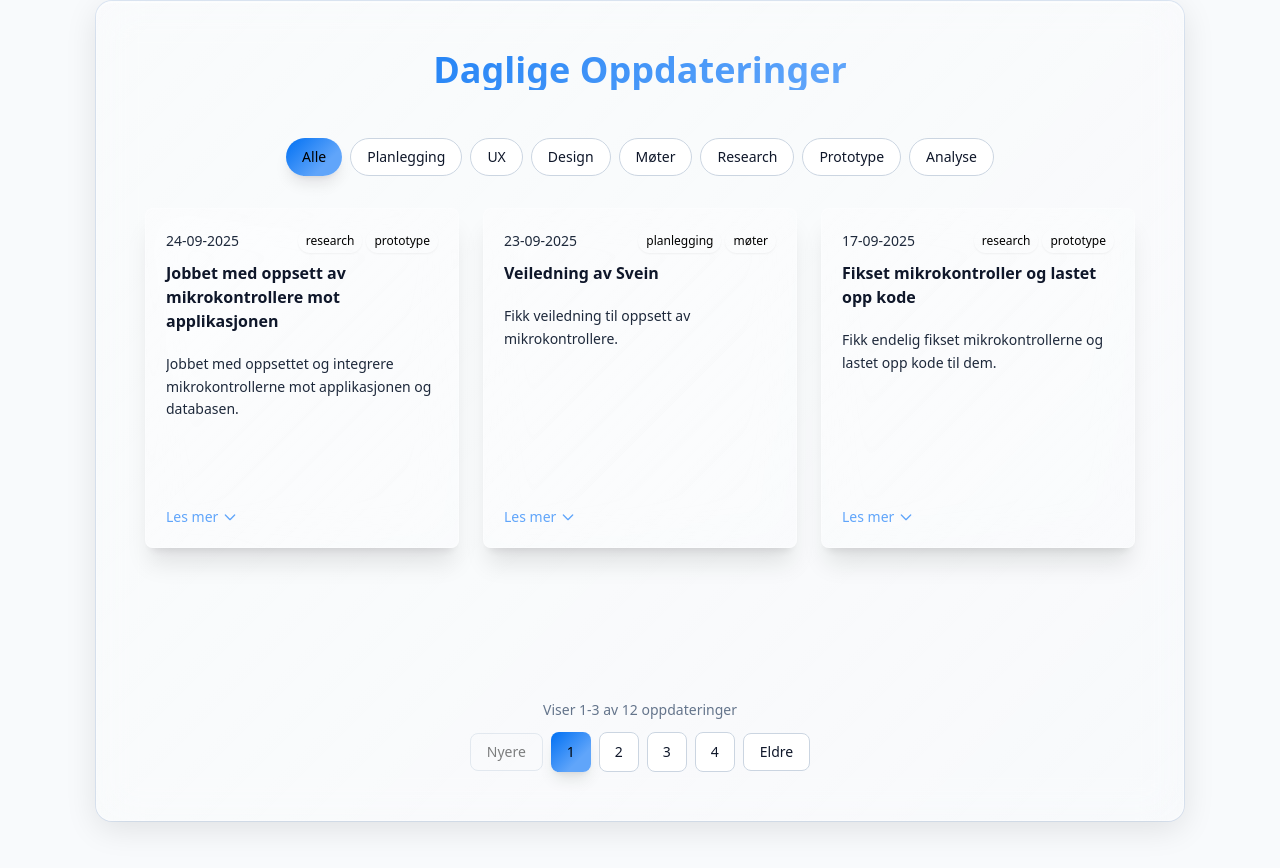
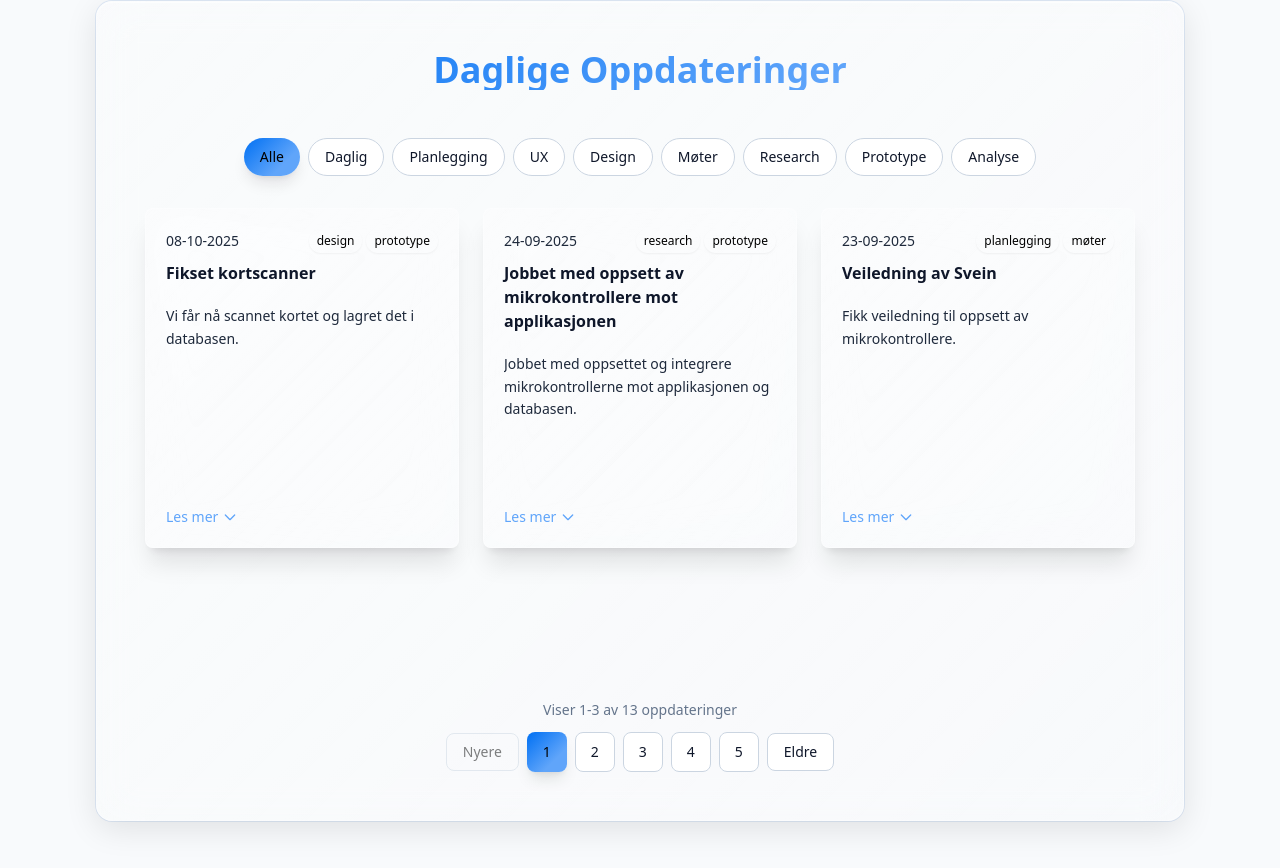
Before and after one commit to vebjornkjus/IS-302-nettsted, a React (Vite) app: page / in a window 1280 px wide. Shown: the part 1998-2866 px from the top of the page. Built offline with nearby package versions, Linux system fonts and the light colour scheme.

Commit message:
Oppdatering

```diff
--- a/src/pages/Status.jsx
+++ b/src/pages/Status.jsx
@@ -103,10 +103,18 @@ const Status = () => {
       excerpt: "Jobbet med oppsettet og integrere mikrokontrollerne mot applikasjonen og databasen.",
       tags: ["research", "prototype"],
       content: "Fant ut at vi trengte noen drivere på mac for å få dette til å fungere. Videre skal vi jobbe med å få til RFID scanneren"
-    }
+    },
+    {
+      id: 13,
+      title: "Fikset kortscanner",
+      date: "08-10-2025",
+      excerpt: "Vi får nå scannet kortet og lagret det i databasen.",
+      tags: ["design", "prototype"],
+      content: "Kortet scannes nå og lagres. Vi bruker Cloudfare for å sende dataene, så mikrokontrolleren og pcen kan være på froskjellige nett og snakke sammen."
+    },
   ]
 
-  const tags = ['alle', 'planlegging', 'UX', 'design', 'møter', 'research', 'prototype', 'analyse']
+  const tags = ['alle', 'daglig', 'planlegging', 'UX', 'design', 'møter', 'research', 'prototype', 'analyse']
 
   const filteredPosts = (selectedTag === 'alle'
     ? statusPosts
```
